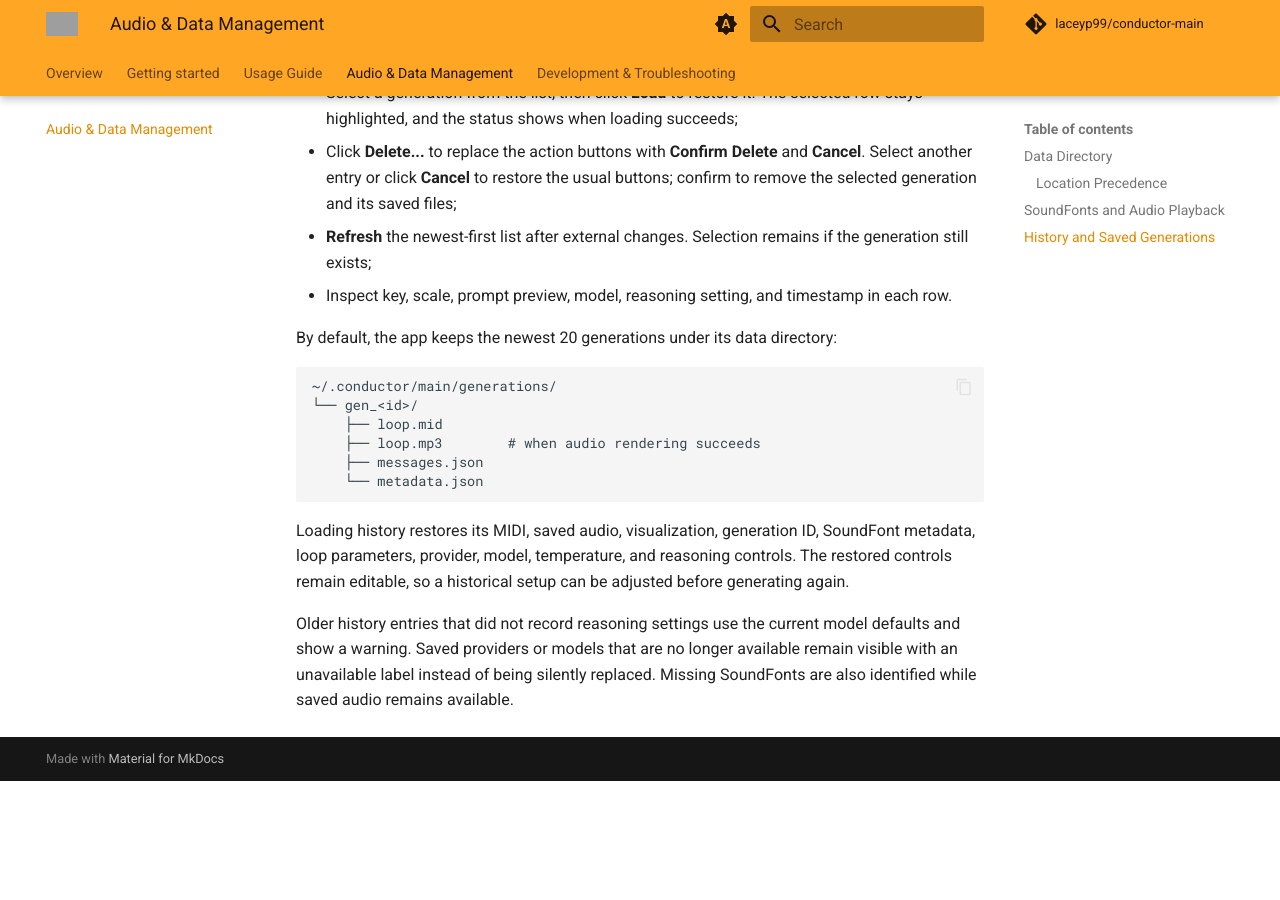
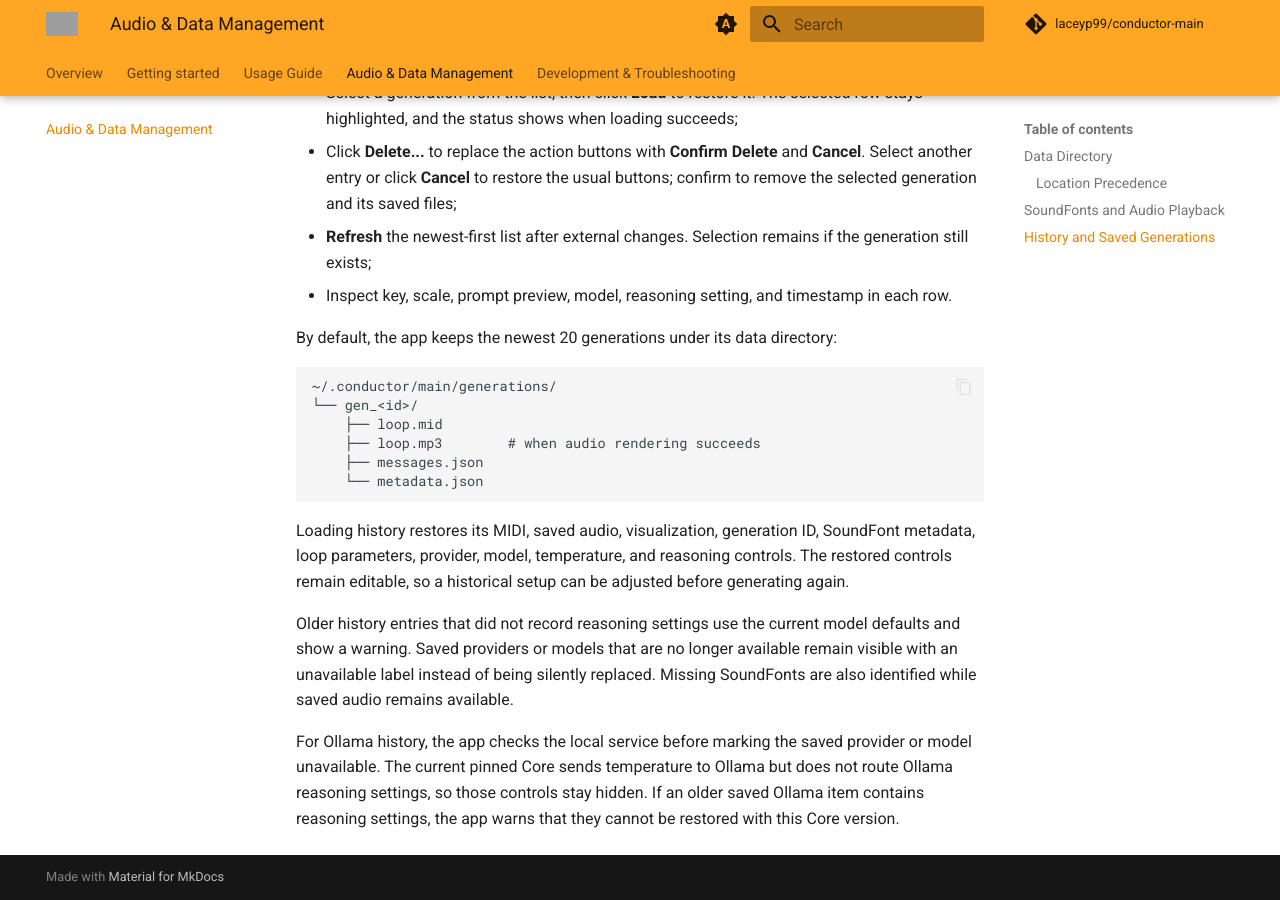
Before and after one commit to laceyp99/conductor-main, an MkDocs documentation site: the page built from docs/audio-and-data.md, in a window 1280 px wide and 900 px high, scrolled down 2238 px. Built offline with MkDocs 1.6.1 and Material for MkDocs 9.7.7, drawn with Linux system fonts in a browser that asks for light colours; comment, search, counter and statistics services are not loaded; before the commit the page ends 3019 px from its top, so only the background shows below that; grey boxes are pictures that could not be loaded.

Commit message:
docs: clarify Ollama controls with pinned core

```diff
--- a/docs/audio-and-data.md
+++ b/docs/audio-and-data.md
@@ -80,3 +80,5 @@ By default, the app keeps the newest 20 generations under its data directory:
 Loading history restores its MIDI, saved audio, visualization, generation ID, SoundFont metadata, loop parameters, provider, model, temperature, and reasoning controls. The restored controls remain editable, so a historical setup can be adjusted before generating again.
 
 Older history entries that did not record reasoning settings use the current model defaults and show a warning. Saved providers or models that are no longer available remain visible with an unavailable label instead of being silently replaced. Missing SoundFonts are also identified while saved audio remains available.
+
+For Ollama history, the app checks the local service before marking the saved provider or model unavailable. The current pinned Core sends temperature to Ollama but does not route Ollama reasoning settings, so those controls stay hidden. If an older saved Ollama item contains reasoning settings, the app warns that they cannot be restored with this Core version.
```
